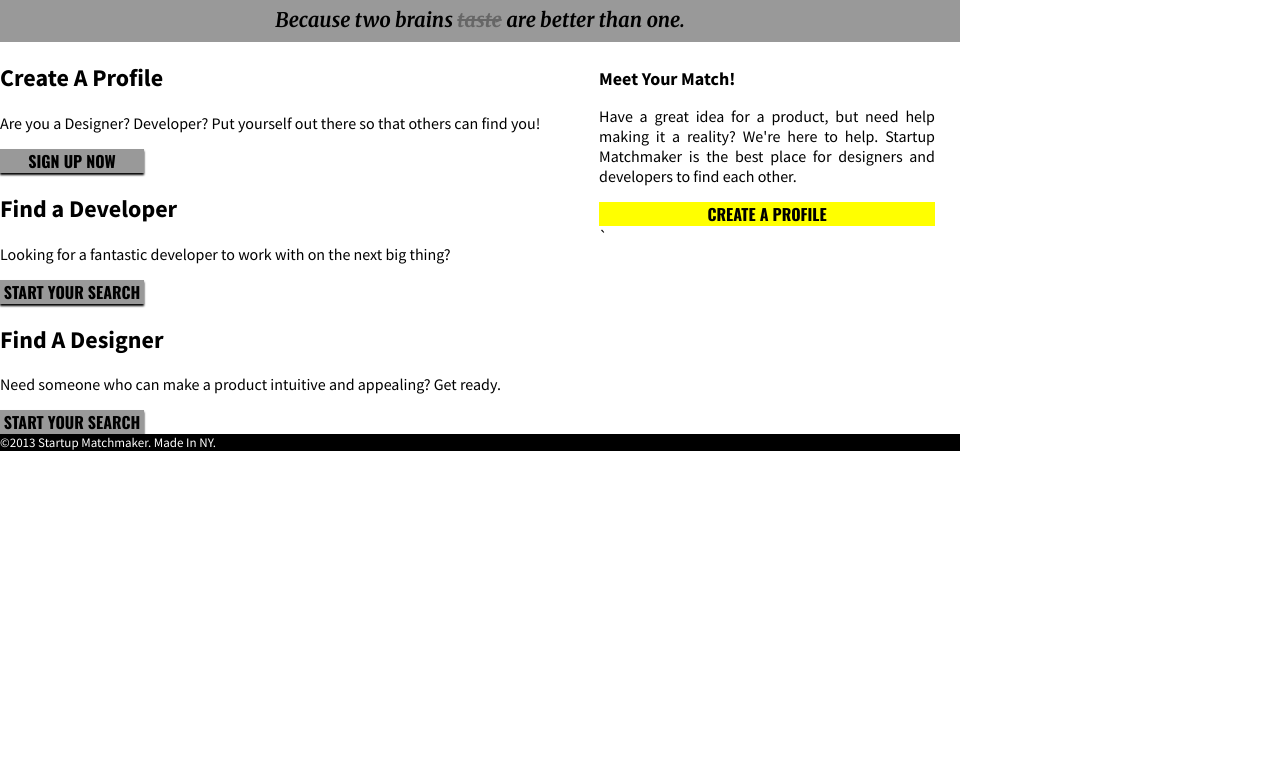
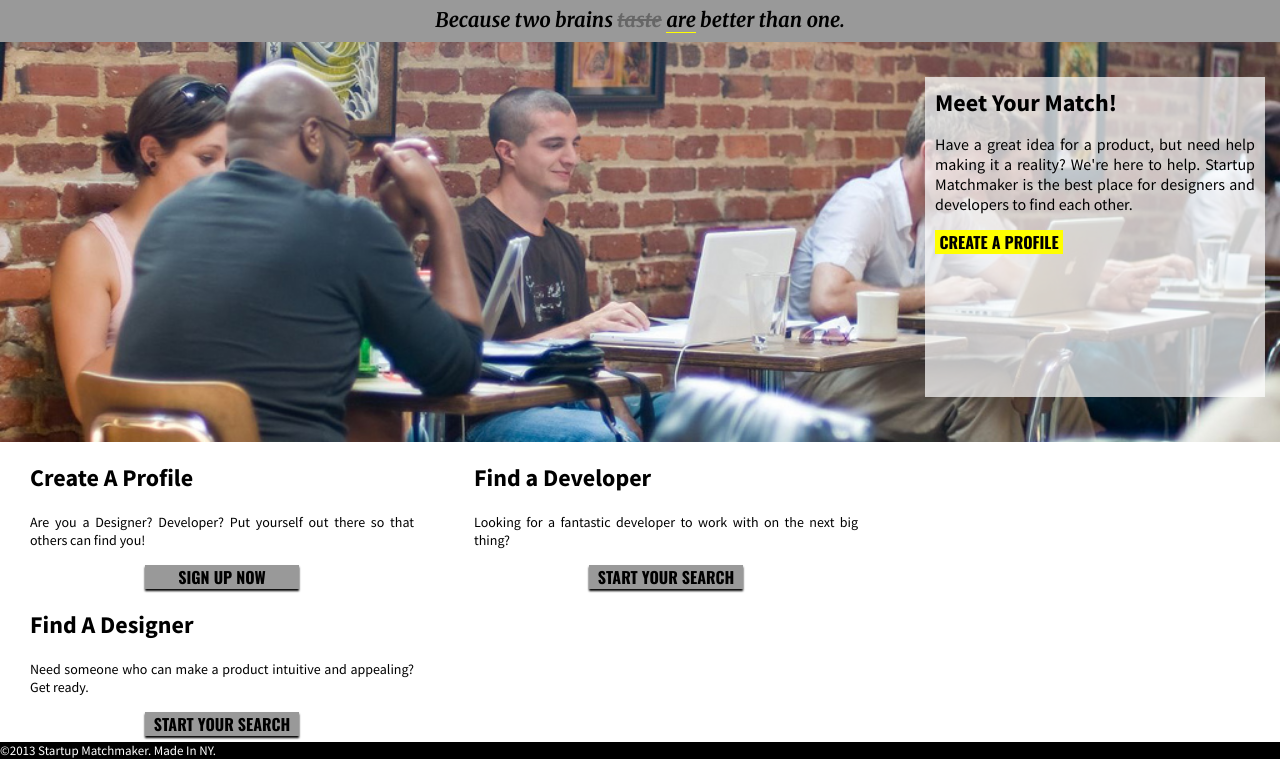
Before and after one commit to fuelbot/classproj, a plain HTML site: page 02-matchmaker/index.html in a window 1280 px wide. Shown: the part 56-815 px from the top of the page. Drawn offline with nearby package versions, Linux system fonts and the light colour scheme.

Commit message:
change2
updated v2

```diff
--- a/02-matchmaker/css/main.css
+++ b/02-matchmaker/css/main.css
@@ -16,7 +16,7 @@
 	font-family: 'Source Sans Pro', sans-serif;
 	color: #000000;
 	text-align: justify;
-	width: 75%;
+	margin: 0 auto;
 }
 
 
@@ -31,6 +31,7 @@
 	font-family: 'Merriweather', Sans-serif;
 	color: yellow;
 	background-color: #000000;
+	font-size: 20px;
 }
 
 ul {
@@ -68,11 +69,10 @@
 
 
 .container-2 {
-	background-image: url("../images/coworking.jpg");
-	background-position: cover;
-	background-repeat: no-repeat;
+	background: url("../images/coworking.jpg") no-repeat center center;
+	background-size: cover;
 	margin: 0 auto;
-	height: 60%;
+	height: 400px;
 }
 
 .text-mover {
@@ -84,20 +84,28 @@
 	color: #666666;
 }
 
+.are {
+	border-bottom: 1px solid yellow;
+}
+
 
 
 .container-3 {
 	float: right;
 	background-color: rgba(255,255,255,0.7);
-	width: 35%;
-	height: 65%;
-	margin: 15px 15px;
+	width: 25%;
+	height: 75%;
+	margin: 35px 15px;
 	padding: 10px 10px;
 }
 
 .meet {
 	font-weight: bolder;
-	font-size: 18px;
+	font-size: 24px;
+
+}
+
+.button-center {
 
 }
 
@@ -105,29 +113,38 @@
 	font-family: 'Oswald', Arial, sans-serif;
 	text-align: center;
 	background-color: yellow;
+	width: 40%;
+
 }
 
 .button {
 	font-family: 'Oswald', Arial, sans-serif;
 	text-align: center;
 	background-color: #999999;
-	width: 15%;
+	width: 40%;
 	box-shadow: 0px 2px 2px #000000;
+	margin: 0 auto;
 
 }
 
 
 .container-4 {
 	background-color: #FFFFFF;
-	height: 40%;
+	margin: 0 auto;
+	height: 300px;
 
 }
 
 .options {
+	float: left;
+	width: 30%;
+	margin: 0px 20px;
+	padding: 0px 10px;
 
 }
 
 .small {
+	font-size: 14px;
 
 }
 
@@ -139,18 +156,9 @@
 
 
 .clearfix:after {
-   content: " "; /* Older browser do not support empty content */
+   content: " ";
    visibility: hidden;
    display: block;
    height: 0;
    clear: both;
 }
-
-
-
-
-<1
-
-merriweather = header fonts
-oswald = button font
-source sans pro = content / body font
--- a/02-matchmaker/index.html
+++ b/02-matchmaker/index.html
@@ -32,27 +32,35 @@
 			<div class="container-3 clearfix">
 				<span class="meet">Meet Your Match!</span>
 				<p>Have a great idea for a product, but need help making it a reality? We're here to help. Startup Matchmaker is the best place for designers and developers to find each other.</p>
-					<div class="button-1">CREATE A PROFILE</div>`
+				<p></p>
+				<p></p>
+				<div class="button-center">
+					<div class="button-1">CREATE A PROFILE</div>
+				</div>
 			</div>
 		</div>
 
 		<div class="container-4 clearfix">
 			<div class="options"><h2>Create A Profile</h2>
 				<p class="small">Are you a Designer? Developer? Put yourself out there so that others can find you!</p>
+				<p></p>
+				<p></p>
 					<div class="button">SIGN UP NOW</div>
 			</div>
 
 			<div class="options"><h2>Find a Developer</h2>
 				<p class="small">Looking for a fantastic developer to work with on the next big thing?</p>
+				<p></p>
+				<p></p>
 					<div class="button">START YOUR SEARCH</div>
 			</div>
 
 			<div class="options"><h2>Find A Designer</h2>
 				<p class="small">Need someone who can make a product intuitive and appealing? Get ready.</p>
+				<p></p>
+				<p></p>
 					<div class="button">START YOUR SEARCH</div>
 			</div>
-
-
 		</div>
 
 		</div>
```
